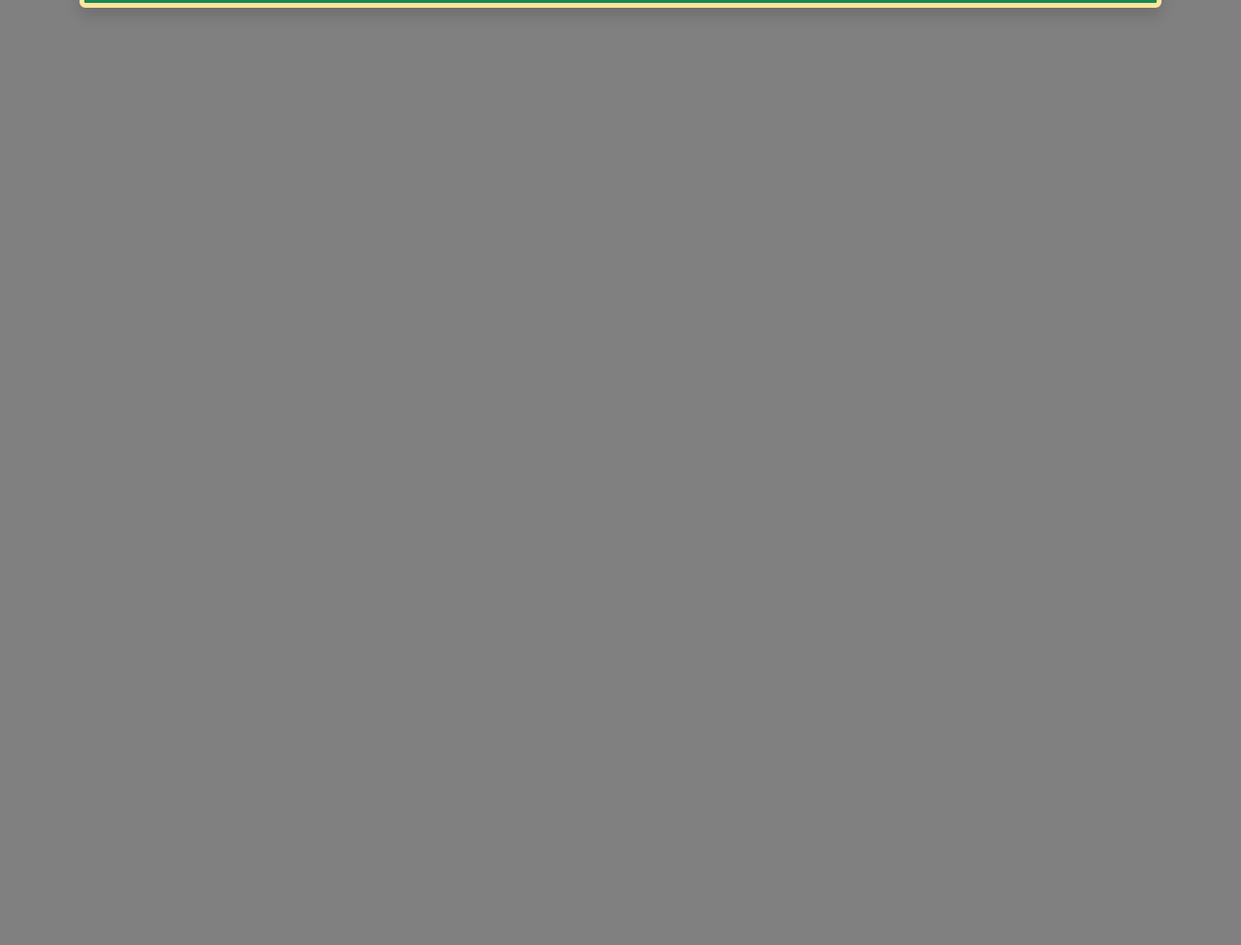
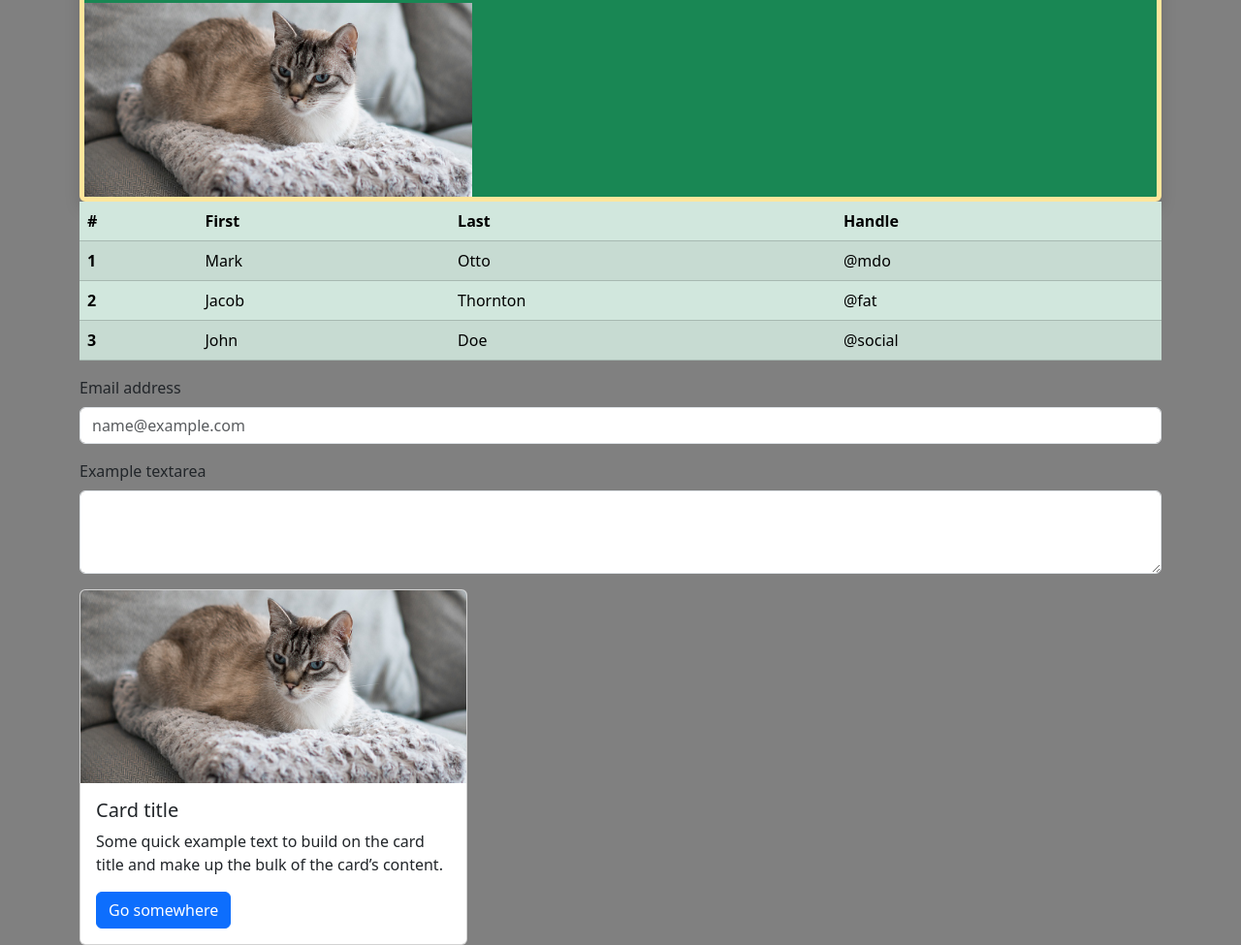
Before and after one commit to Aethereal-Phoenix/CIS_130-Intro_to_Bootstrap, a plain HTML site: page index.html in a window 1280 px wide. Shown: the part 468-1443 px from the top of the page at 97% size. Before the commit the page ends 800 px from the top, so only its background shows below. Drawn offline with nearby package versions, Linux system fonts and the light colour scheme.

Commit message:
end of class

```diff
--- a/index.html
+++ b/index.html
@@ -16,7 +16,7 @@
         }
 
         .customSize {
-            width: 200px;
+            width: 400px;
         }
     </style>
 </head>
@@ -25,9 +25,60 @@
     <div class="container">
         <header class="bg-success text-white border border-warning-subtle border-5 rounded shadow">
             <h1 class="mt-5">Hello Bootstrap</h1>
-            <p class="display-2">Lorem ipsum dolor sit amet consectetur adipisicing elit. Laborum nemo vel cupiditate hic.
+            <p class="display-2">Lorem ipsum dolor sit amet consectetur adipisicing elit. Laborum nemo vel cupiditate
+                hic.
             </p>
+            <div class="customSize"><img class="img-fluid" src="images/smallCat.jpg" alt=""></div>
         </header>
+        <div class="table-responsive">
+            <table class="table table-success table-striped table-hover">
+                <thead>
+                    <tr>
+                        <th scope="col">#</th>
+                        <th scope="col">First</th>
+                        <th scope="col">Last</th>
+                        <th scope="col">Handle</th>
+                    </tr>
+                </thead>
+                <tbody>
+                    <tr>
+                        <th scope="row">1</th>
+                        <td>Mark</td>
+                        <td>Otto</td>
+                        <td>@mdo</td>
+                    </tr>
+                    <tr>
+                        <th scope="row">2</th>
+                        <td>Jacob</td>
+                        <td>Thornton</td>
+                        <td>@fat</td>
+                    </tr>
+                    <tr>
+                        <th scope="row">3</th>
+                        <td>John</td>
+                        <td>Doe</td>
+                        <td>@social</td>
+                    </tr>
+                </tbody>
+            </table>
+        </div>
+        <div class="mb-3">
+            <label for="exampleFormControlInput1" class="form-label">Email address</label>
+            <input type="email" class="form-control" id="exampleFormControlInput1" placeholder="name@example.com">
+        </div>
+        <div class="mb-3">
+            <label for="exampleFormControlTextarea1" class="form-label">Example textarea</label>
+            <textarea class="form-control" id="exampleFormControlTextarea1" rows="3"></textarea>
+        </div>
+        <div class="card" style="width: 25rem;">
+            <img src="images/smallCat.jpg" class="card-img-top" alt="...">
+            <div class="card-body">
+                <h5 class="card-title">Card title</h5>
+                <p class="card-text">Some quick example text to build on the card title and make up the bulk of the
+                    card’s content.</p>
+                <a href="#" class="btn btn-primary">Go somewhere</a>
+            </div>
+        </div>
     </div>
 </body>
 
```
